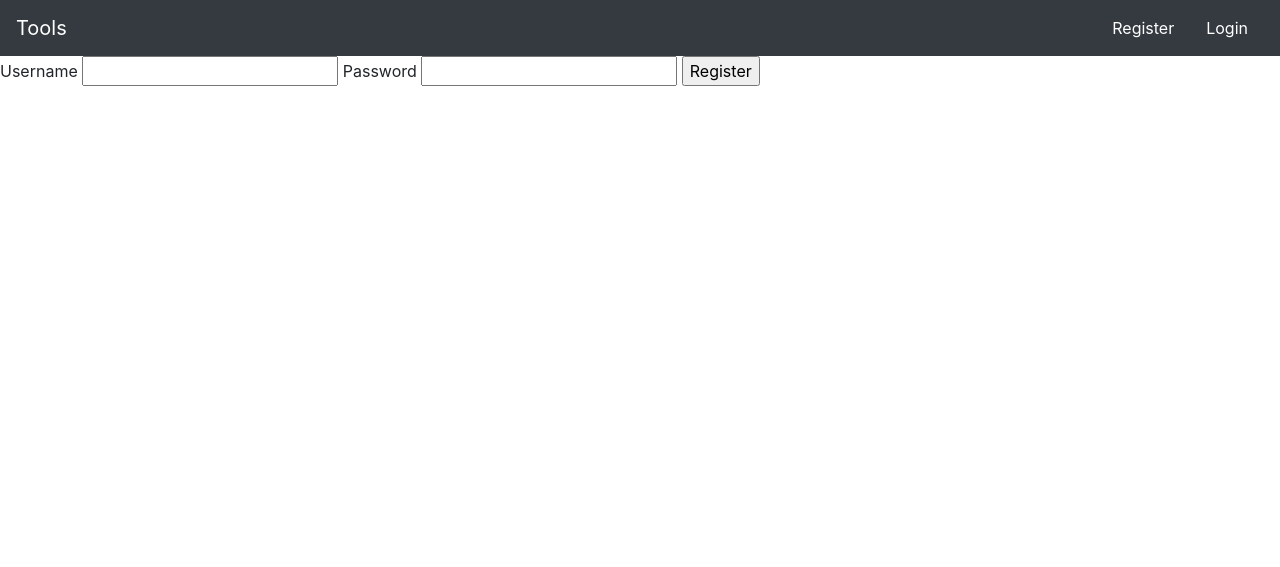
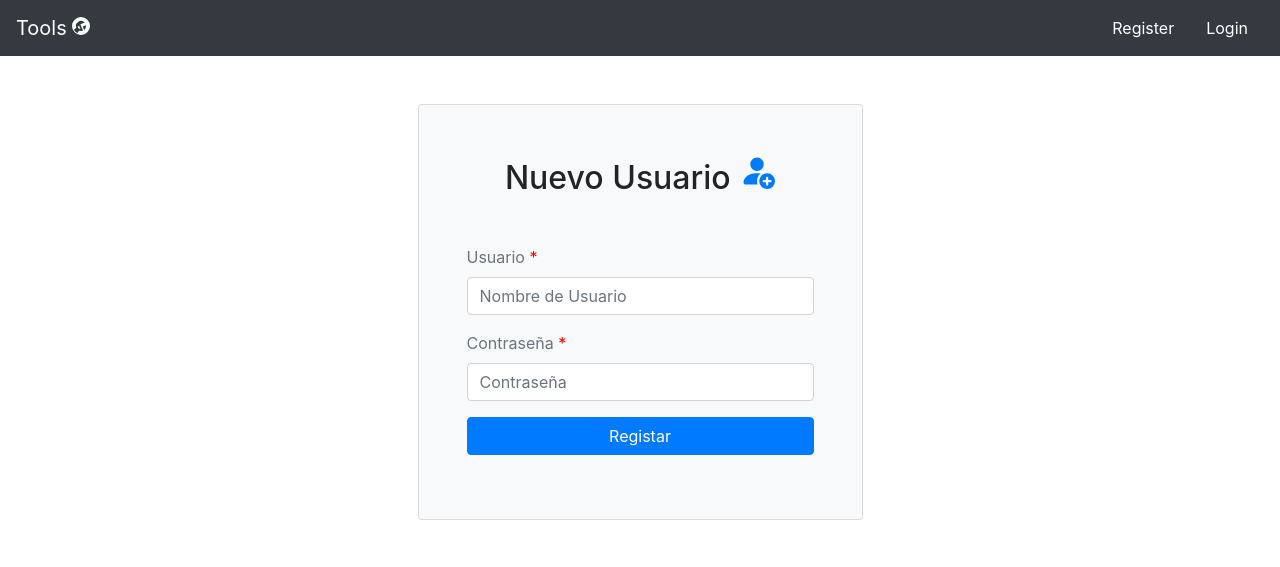
Before and after one commit to xtriminioh/formating, a Flask app: page /auth/register in a window 1280 px wide. Shown: the top 567 px of the page. Run offline with Flask 2, Linux system fonts and the light colour scheme; some libraries are stand-ins or nearby versions.

Commit message:
Agregamos Modificaciones en la pagina de registro de nuevo usuario

```diff
--- a/app/templates/auth/login.html
+++ b/app/templates/auth/login.html
@@ -8,11 +8,11 @@
                     <div class="card-body p-5">
 
                         <h2 class="mb-5 text-center">
-                            Sign In
+                            Login
                             <svg xmlns="http://www.w3.org/2000/svg"
                                 width="36" height="36"
                                 fill="currentColor"
-                                class="bi bi-person-fill text-primary"
+                                class="bi bi-person-fill text-primary align-center"
                                 viewBox="0 0 14 14">
                                 <path d="M3 14s-1 0-1-1 1-4 6-4 6 3 6 4-1 1-1 1H3Zm5-6a3 3 0 1 0 0-6 3 3 0 0 0 0 6Z"/>
                             </svg>
--- a/app/templates/auth/register.html
+++ b/app/templates/auth/register.html
@@ -1,11 +1,41 @@
 {% extends 'base.html' %}
 
 {% block content %}
-    <form method="post">
-        <label for="username">Username</label>
-        <input name="username" id="username" required>
-        <label for="password">Password</label>
-        <input type="password" name="password" id="password" required>
-        <input type="submit" value="Register">
-    </form>
+    <div class="container py-5 h-100">
+        <div class="row d-flex justify-content-center align-items-center h-100">
+            <div class="col-12 col-md-8 col-lg-6 col-xl-5">
+                <div class="card bg-light">
+                    <div class="card-body p-5">
+                        <h2 class="mb-5 text-center">
+                            Nuevo Usuario
+                            <svg xmlns="http://www.w3.org/2000/svg"
+                                width="36" height="36"
+                                fill="currentColor"
+                                class="bi bi-person-fill-add text-primary align-center"
+                                viewBox="0 0 16 16">
+                                <path d="M12.5 16a3.5 3.5 0 1 0 0-7 3.5 3.5 0 0 0 0 7Zm.5-5v1h1a.5.5 0 0 1 0 1h-1v1a.5.5 0 0 1-1 0v-1h-1a.5.5 0 0 1 0-1h1v-1a.5.5 0 0 1 1 0Zm-2-6a3 3 0 1 1-6 0 3 3 0 0 1 6 0Z"/>
+                                <path d="M2 13c0 1 1 1 1 1h5.256A4.493 4.493 0 0 1 8 12.5a4.49 4.49 0 0 1 1.544-3.393C9.077 9.038 8.564 9 8 9c-5 0-6 3-6 4Z"/>
+                            </svg>
+                        </h2>
+
+                        <form method="post">
+                            <div class="form-group">
+                                <label for="username" class="is_required text-muted">Usuario</label>
+                                <input name="username" class="form-control"
+                                    id="username" placeholder="Nombre de Usuario" required>
+                            </div>
+                            <div class="form-group">
+                                <label for="password" class="is_required text-muted">Contraseña</label>
+                                <input name="password" type="password" class="form-control"
+                                    id="password" placeholder="Contraseña" required>
+                            </div>
+                            <div class="form-group">
+                                <input type="submit" class="btn btn-block btn-primary mt-3" value="Registar">
+                            </div>
+                        </form>
+                    </div>
+                </div>
+            </div>
+        </div>
+    </div>
 {% endblock %}
--- a/app/templates/base.html
+++ b/app/templates/base.html
@@ -15,7 +15,16 @@
   <body>
 
       <nav class="navbar navbar-expand-lg navbar-light bg-dark">
-          <a class="navbar-brand text-white" href="#">Tools</a>
+          <a class="navbar-brand text-white" href="#">
+              Tools
+              <svg xmlns="http://www.w3.org/2000/svg"
+                  width="18" height="18"
+                  fill="currentColor" class="bi bi-wrench-adjustable-circle-fill d-inline-block align-center"
+                  viewBox="0 0 16 16">
+                  <path d="M6.705 8.139a.25.25 0 0 0-.288-.376l-1.5.5.159.474.808-.27-.595.894a.25.25 0 0 0 .287.376l.808-.27-.595.894a.25.25 0 0 0 .287.376l1.5-.5-.159-.474-.808.27.596-.894a.25.25 0 0 0-.288-.376l-.808.27.596-.894Z"/>
+                  <path d="M8 16A8 8 0 1 0 8 0a8 8 0 0 0 0 16Zm-6.202-4.751 1.988-1.657a4.5 4.5 0 0 1 7.537-4.623L7.497 6.5l1 2.5 1.333 3.11c-.56.251-1.18.39-1.833.39a4.49 4.49 0 0 1-1.592-.29L4.747 14.2a7.031 7.031 0 0 1-2.949-2.951ZM12.496 8a4.491 4.491 0 0 1-1.703 3.526L9.497 8.5l2.959-1.11c.027.2.04.403.04.61Z"/>
+              </svg>
+          </a>
 
           <div class="collapse navbar-collapse" id="navbarSupportedContent">
           </div>
```
